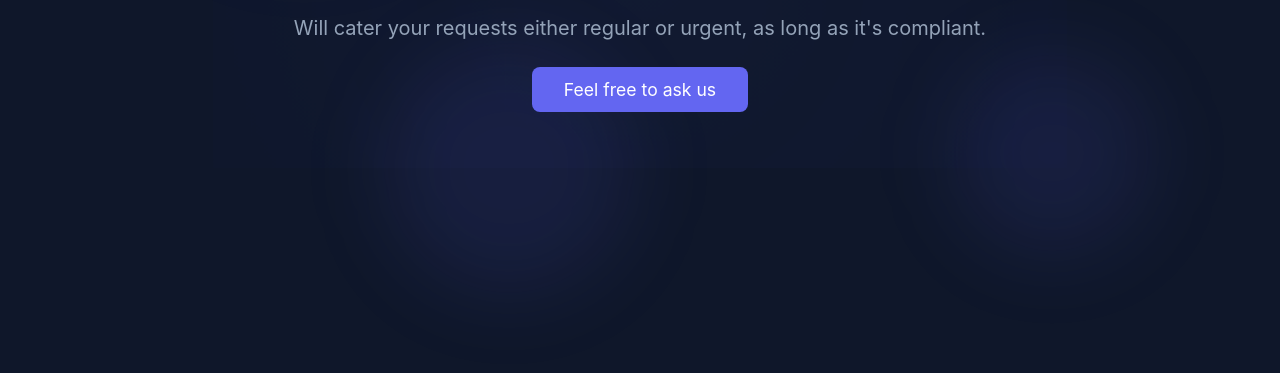
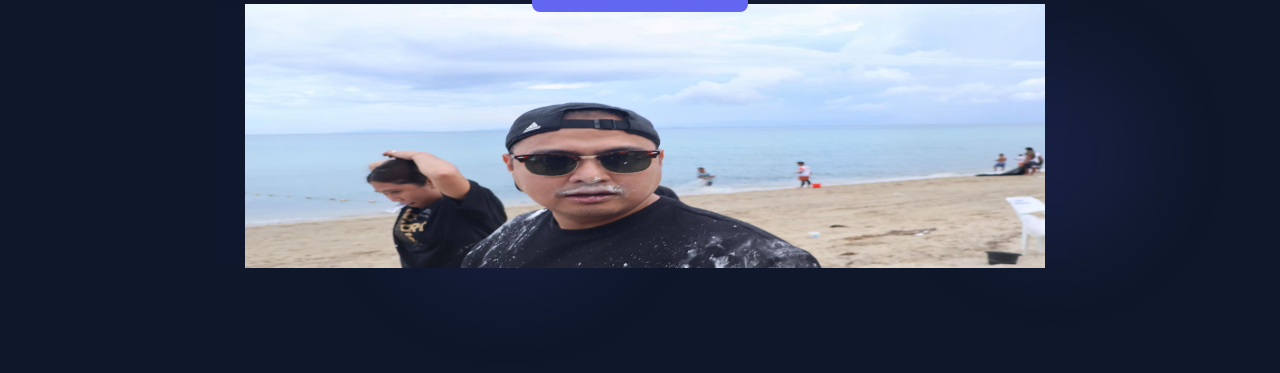
Before and after one commit to RatedPG19/pauljordan.github.io, a plain HTML site: page index.html in a window 1280 px wide. Shown: the part 427-800 px from the top of the page. Drawn offline with Linux system fonts and the light colour scheme; files whose address does not match are found by name.

Commit message:
Update index.html

```diff
--- a/index.html
+++ b/index.html
@@ -55,8 +55,8 @@ Free HTML CSS Template
             <h1>JF. Brosas Team - AP Team B</h1>
             <p class="hero-subtitle">Will cater your requests either regular or urgent, as long as it's compliant.</p>
             <a href="#" class="cta-button" style="font-size: 1.1rem; padding: 0.75rem 2rem;">Feel free to ask us</a>
-
         </div>
+        <div class="box"><img src="C:\HTML\2142_cloud_sync\2142_cloud_sync\images\JF.jpg" alt="Boss JF"></div>
     </section>
 
 
```
